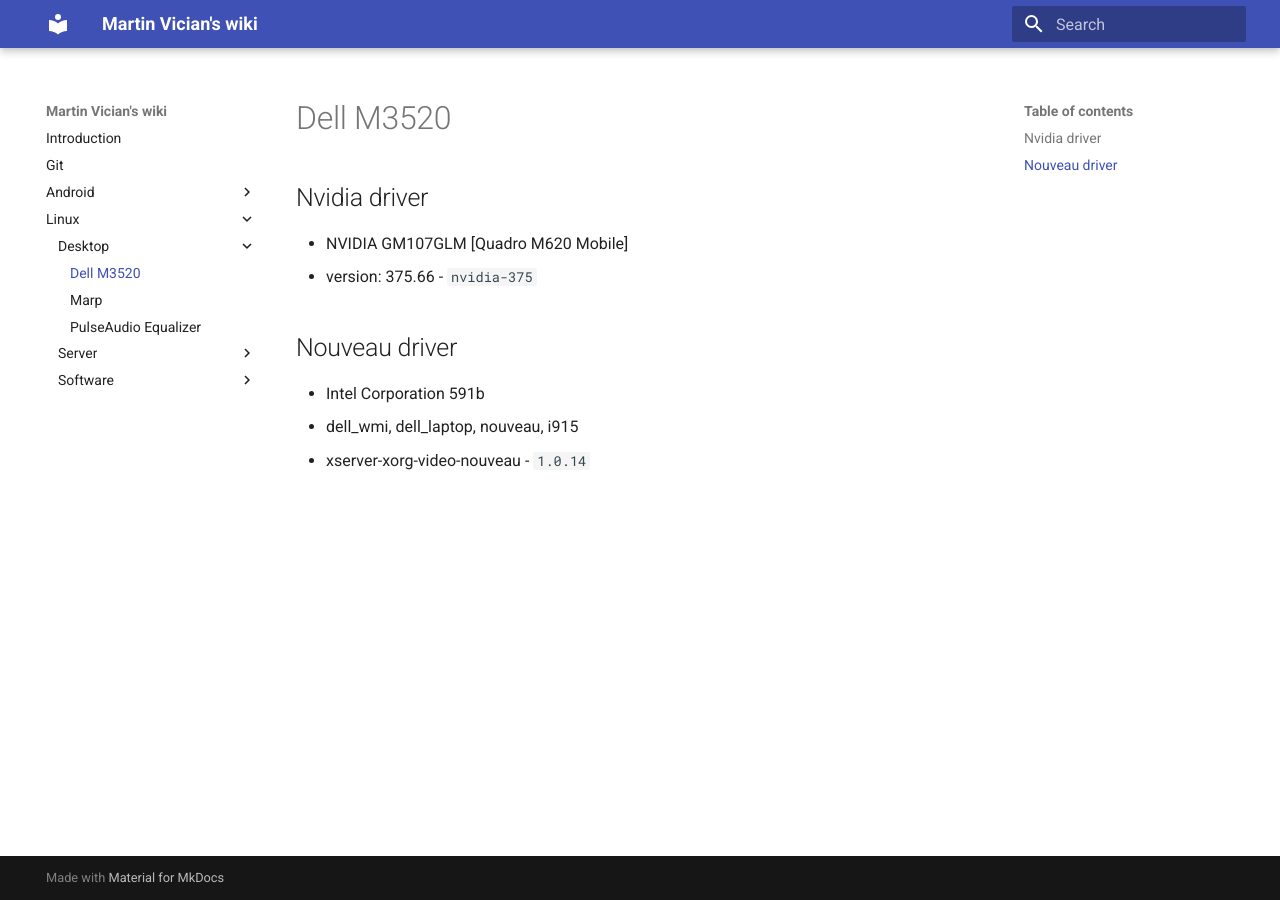
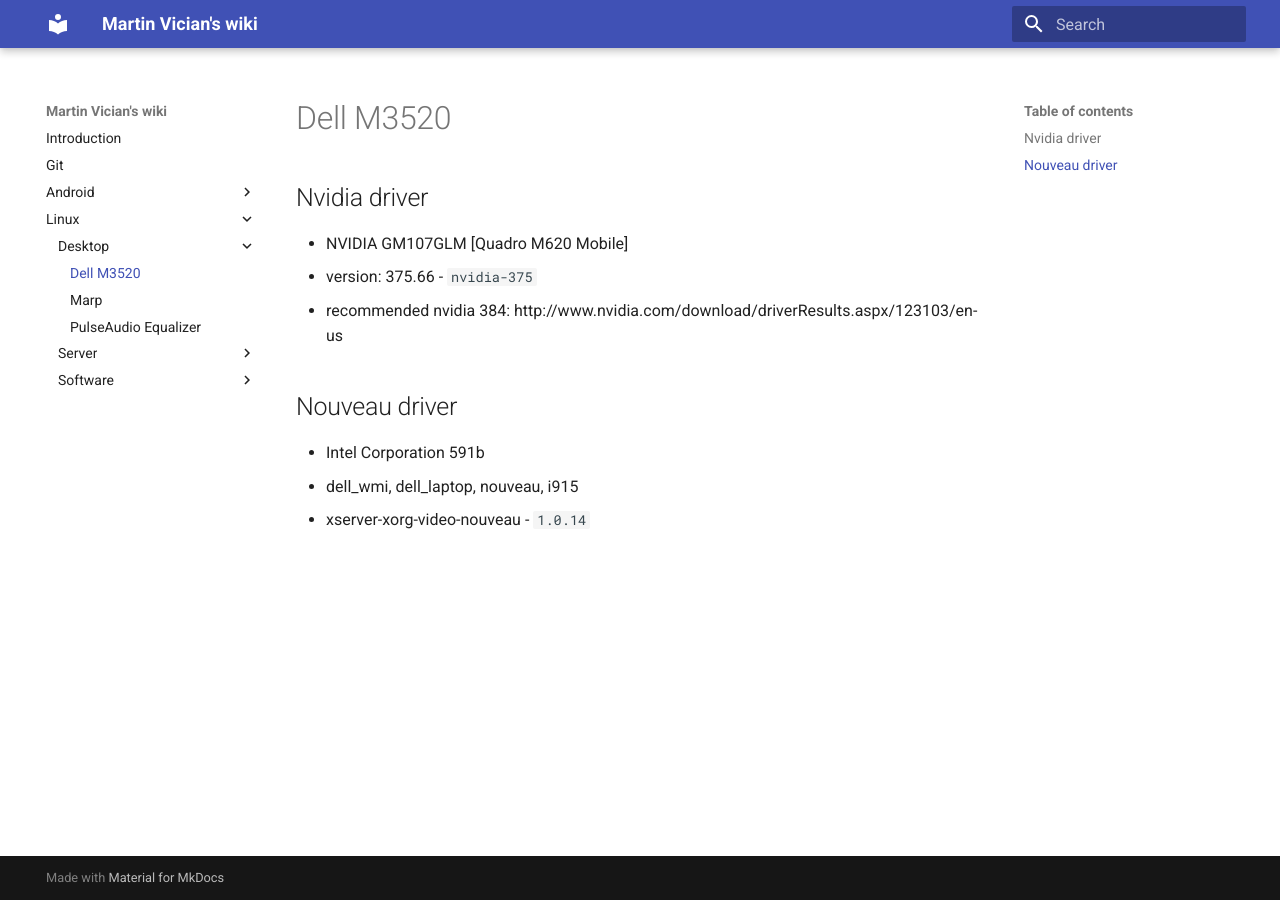
Before and after one commit to vician/wiki, an MkDocs documentation site: the page built from docs/Linux/Desktop/Dell M3520.md, in a window 1280 px wide. Built offline with MkDocs 1.6.1 and Material for MkDocs 9.7.7, drawn with Linux system fonts in a browser that asks for light colours.

Commit message:
Update Dell M3520.md

```diff
--- a/docs/Linux/Desktop/Dell M3520.md
+++ b/docs/Linux/Desktop/Dell M3520.md
@@ -2,6 +2,7 @@
 
 - NVIDIA GM107GLM [Quadro M620 Mobile]
 - version: 375.66 - `nvidia-375`
+- recommended nvidia 384: http://www.nvidia.com/download/driverResults.aspx/123103/en-us
 
 ## Nouveau driver
 
```
